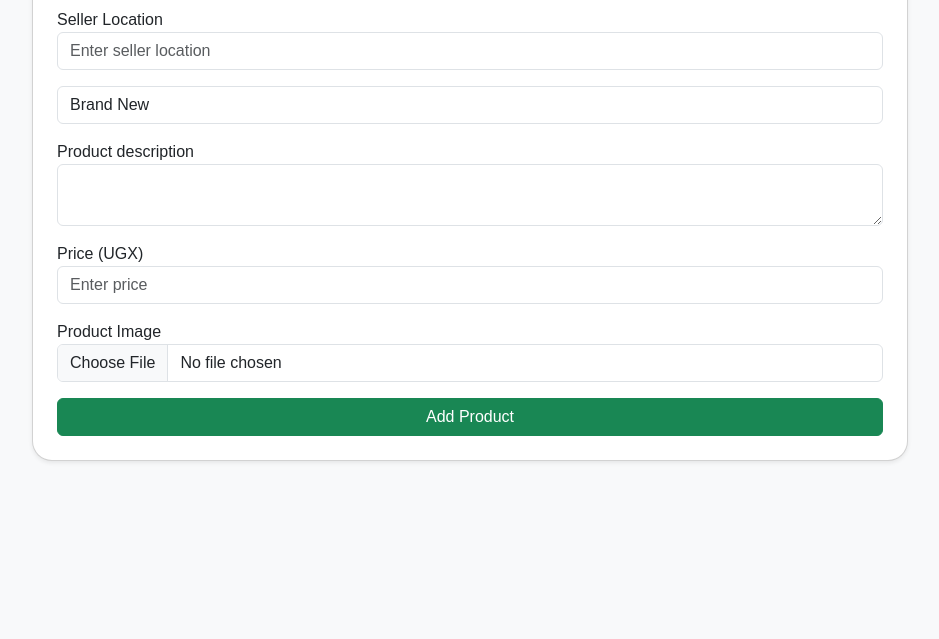
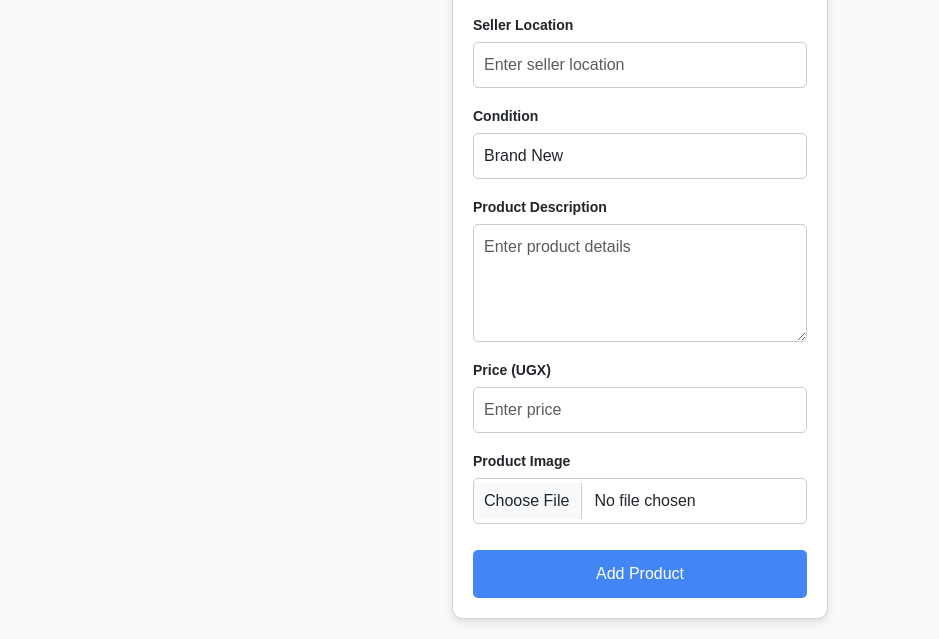
Before and after one commit to Keithmwesigwa/nexora, a plain HTML site: page views/add-product.html in a window 1280 px wide. Shown: the part 165-804 px from the top of the page, without its empty margins (0-939 px from the left). Drawn offline with nearby package versions, Linux system fonts and the light colour scheme.

Commit message:
Update add-product.html

```diff
--- a/views/add-product.html
+++ b/views/add-product.html
@@ -1,13 +1,78 @@
 <!DOCTYPE html>
 <html lang="en">
 <head>
+    <meta charset="UTF-8">
+    <meta name="viewport" content="width=device-width, initial-scale=1.0">
     <title>Add Product - eBay Clone</title>
     <link rel="stylesheet" href="/styles.css">
+    <style>
+        body {
+            font-family: Arial, sans-serif;
+            background-color: #f8f9fa;
+            margin: 0;
+            padding: 0;
+            display: flex;
+            justify-content: center;
+            align-items: center;
+            min-height: 100vh;
+        }
+
+        .container {
+            width: 90%;
+            max-width: 400px;
+        }
+
+        .card {
+            background: #fff;
+            border-radius: 10px;
+            padding: 20px;
+            box-shadow: 0 4px 8px rgba(0, 0, 0, 0.1);
+        }
+
+        h2 {
+            text-align: center;
+            color: #333;
+        }
+
+        .form-control {
+            width: 100%;
+            padding: 10px;
+            margin-top: 5px;
+            border: 1px solid #ccc;
+            border-radius: 5px;
+            font-size: 16px;
+        }
+
+        .btn {
+            background-color: #4285F4;
+            color: white;
+            padding: 12px;
+            border: none;
+            border-radius: 5px;
+            cursor: pointer;
+            font-size: 16px;
+            margin-top: 10px;
+            width: 100%;
+        }
+
+        .btn:hover {
+            background-color: #357ae8;
+        }
+
+        .mb-3 {
+            margin-bottom: 15px;
+        }
+
+        label {
+            font-weight: bold;
+            font-size: 14px;
+        }
+    </style>
 </head>
 <body>
-    <div class="container mt-4">
-        <div class="card shadow-sm p-4">
-            <h2 class="text-center">Add a New Product</h2>
+    <div class="container">
+        <div class="card">
+            <h2>Add a New Product</h2>
             <form action="/add_product" method="post" enctype="multipart/form-data">
                 <div class="mb-3">
                     <label>Product Name</label>
@@ -18,16 +83,15 @@
                     <input type="text" class="form-control" name="location" placeholder="Enter seller location" required>
                 </div>
                 <div class="mb-3">
+                    <label>Condition</label>
                     <select name="condition" class="form-control">
                         <option value="Brand New">Brand New</option>
                         <option value="Pre-owned">Pre-owned</option>
                     </select>
                 </div>
                 <div class="mb-3">
-                    <label>Product description</label>
-
-                <textarea name="description" class="form-control" required></textarea>
-
+                    <label>Product Description</label>
+                    <textarea name="description" class="form-control" rows="4" placeholder="Enter product details" required></textarea>
                 </div>
                 <div class="mb-3">
                     <label>Price (UGX)</label>
@@ -37,7 +101,7 @@
                     <label>Product Image</label>
                     <input type="file" class="form-control" name="image" required>
                 </div>
-                <button type="submit" class="btn btn-success w-100">Add Product</button>
+                <button type="submit" class="btn">Add Product</button>
             </form>
         </div>
     </div>
```
Lines whose indentation alone changed are shown as unchanged.
